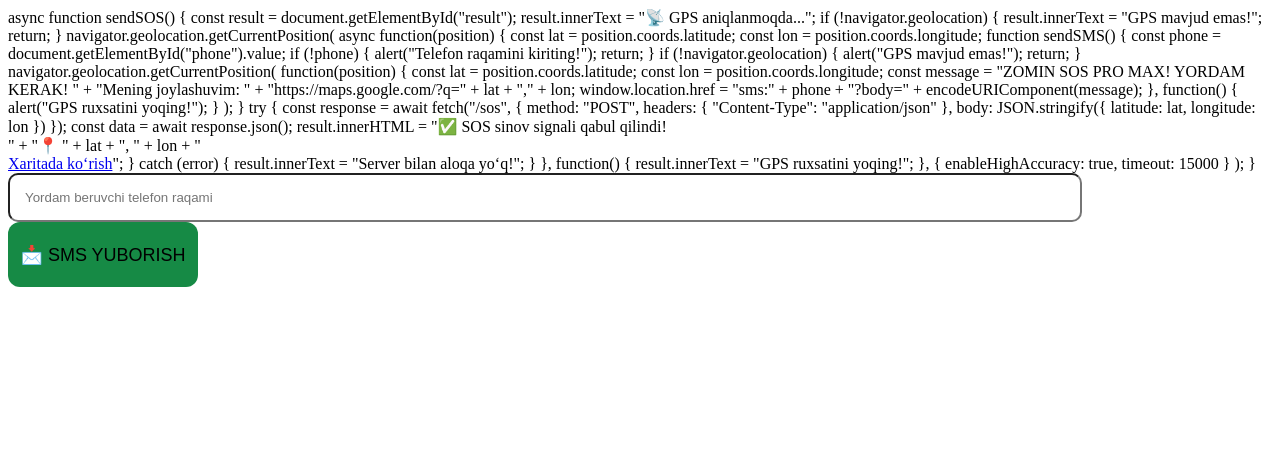
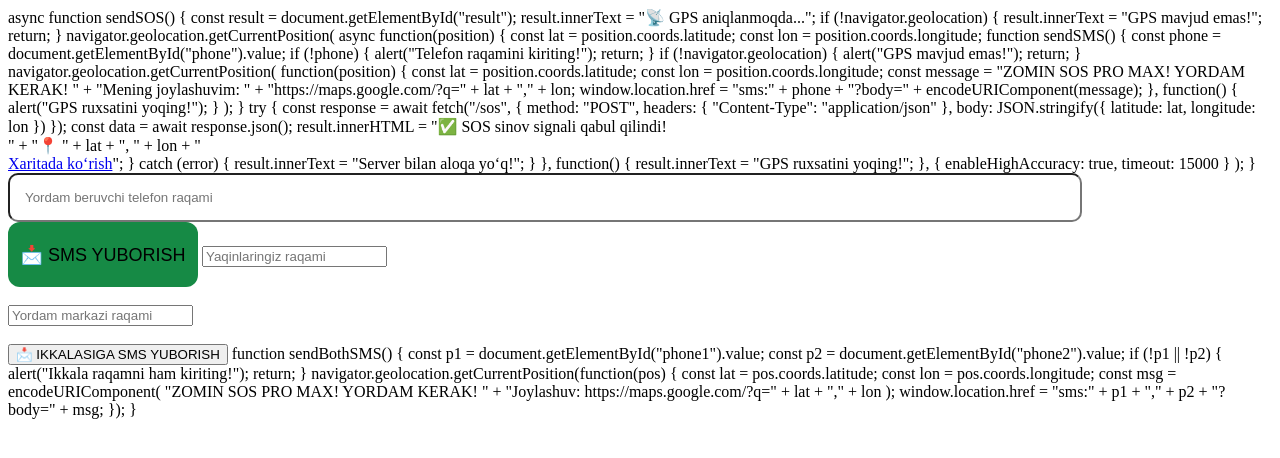
Before and after one commit to nurmuhammadabduhamidov31-rgb/zomin-sos-pro-max, a plain HTML site: page templates/index.html in a window 1280 px wide. Drawn offline with Linux system fonts and the light colour scheme.

Commit message:
Update index.html

```diff
--- a/templates/index.html
+++ b/templates/index.html
@@ -89,3 +89,39 @@ style="padding:15px;width:85%;border-radius:10px;"
 style="width:190px;height:65px;font-size:18px;background:#168a45;border:0;border-radius:12px;">
 📩 SMS YUBORISH
 </button>
+<input id="phone1" type="tel"
+placeholder="Yaqinlaringiz raqami">
+
+<br><br>
+
+<input id="phone2" type="tel"
+placeholder="Yordam markazi raqami">
+
+<br><br>
+
+<button onclick="sendBothSMS()">
+📩 IKKALASIGA SMS YUBORISH
+</button>
+function sendBothSMS() {
+    const p1 = document.getElementById("phone1").value;
+    const p2 = document.getElementById("phone2").value;
+
+    if (!p1 || !p2) {
+        alert("Ikkala raqamni ham kiriting!");
+        return;
+    }
+
+    navigator.geolocation.getCurrentPosition(function(pos) {
+        const lat = pos.coords.latitude;
+        const lon = pos.coords.longitude;
+
+        const msg = encodeURIComponent(
+            "ZOMIN SOS PRO MAX! YORDAM KERAK! " +
+            "Joylashuv: https://maps.google.com/?q=" +
+            lat + "," + lon
+        );
+
+        window.location.href =
+            "sms:" + p1 + "," + p2 + "?body=" + msg;
+    });
+}
```
